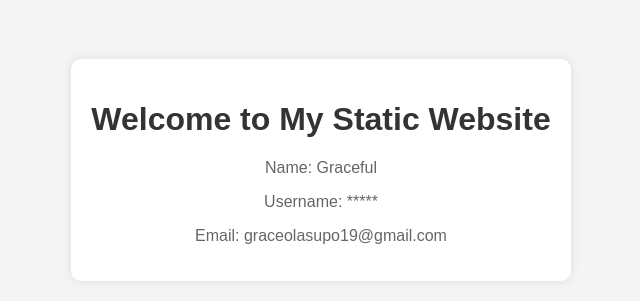
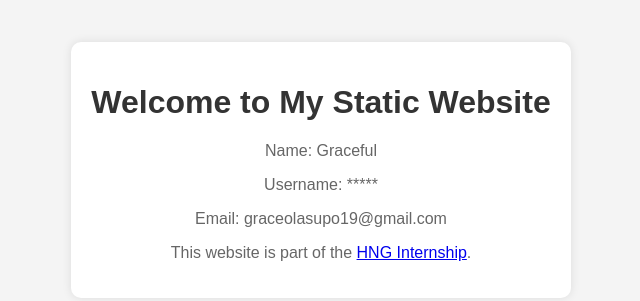
Before and after one commit to Graceful-star/My-static-website, a plain HTML site: page index.html in a window 1280 px wide. Shown: the part 230-531 px from the top of the page, without its empty margins (319-959 px from the left). Drawn offline with Linux system fonts and the light colour scheme.

Commit message:
Edit index.html

```diff
--- a/index.html
+++ b/index.html
@@ -12,6 +12,7 @@
         <p>Name: Graceful</p>
         <p>Username: *****</p>
         <p>Email: graceolasupo19@gmail.com</p>
+        <p>This website is part of the <a href="https://hng.tech" target="_blank">HNG Internship</a>.</p>
     </div>
     <script src="scripts.js"></script>
 </body>
```
